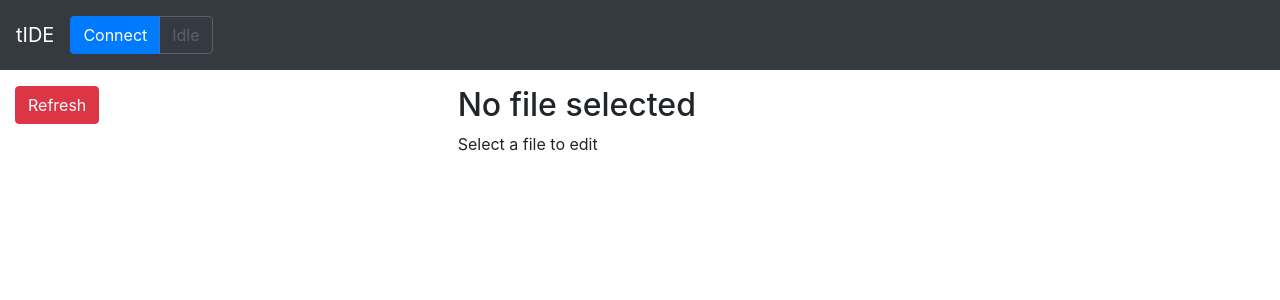
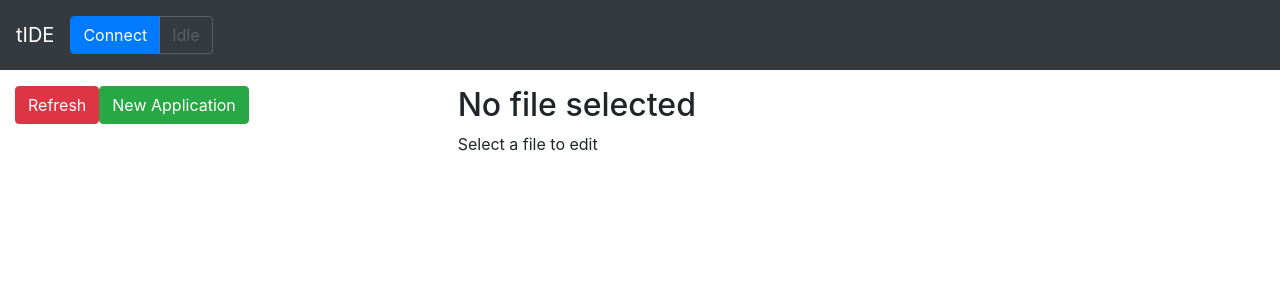
Before and after one commit to MatthewWilkes/tide, a React (Create React App) app: page / in a window 1280 px wide. Shown: the top 300 px of the page. Built offline with nearby package versions, Linux system fonts and the light colour scheme.

Commit message:
Creating new applications

```diff
--- a/src/App.js
+++ b/src/App.js
@@ -18,7 +18,7 @@ import Spinner from 'react-bootstrap/Spinner';
 import ProgressBar from 'react-bootstrap/ProgressBar';
 
 import { FontAwesomeIcon } from '@fortawesome/react-fontawesome';
-import { faExclamationCircle, faFile } from '@fortawesome/free-solid-svg-icons';
+import { faExclamationCircle, faFile, faFolder } from '@fortawesome/free-solid-svg-icons';
 import { faPython } from '@fortawesome/free-brands-svg-icons';
 import { saveAs } from 'file-saver';
 
@@ -88,16 +88,22 @@ class FileEditor extends React.Component {
     });
   }
 
-  editorForFile (filename) {
-    if (filename.indexOf(".py") != -1) {
+  editorForFile (path) {
+    let path_parts = path.split("/");
+    let filename = path_parts[path_parts.length - 1];
+    if (filename.endsWith(".py")) {
       return "python";
+    } else if (filename.endsWith(".json")) {
+      return "json";
+    } else if (filename == "version") {
+      return "text";
     } else {
       return null;
     }
   }
 
   load(path) {
-    var editor_type = this.editorForFile(this.state.filename);
+    var editor_type = this.editorForFile(path);
     var cm = this.props.connection_manager.current;
 
     cm.startAction();
@@ -111,6 +117,7 @@ class FileEditor extends React.Component {
       this.setState({fileOperationInProgress: true});
       cm.startAction();
 
+      console.log("Reading " + path + " for editor type " + editor_type);
       var cmd = {"cmd": "read", path: path};
       usbConnection.send(cmd).then((response) => { let data = {}; data[path] = response.result; this.setState(data);
         cm.completeAction();
@@ -172,9 +179,9 @@ class FileEditor extends React.Component {
           wrapEnabled={true}
           value={ this.state[this.state.filename] }
           onChange={this.storeChanges}
-          enableBasicAutocompletion={true}
-          enableLiveAutocompletion={true}
-          enableSnippets={true}
+          enableBasicAutocompletion={editor_type == "python"}
+          enableLiveAutocompletion={editor_type == "python"}
+          enableSnippets={editor_type == "python"}
         />
         <ButtonToolbar aria-label="Toolbar with button groups">
           <ButtonGroup className="mr-2" aria-label="File operations">
@@ -274,6 +281,7 @@ class FileBrowser extends React.Component {
     this.state = {"tree": [], "dirty": []};
     this.getTree = this.getTree.bind(this);
     this.drawItems = this.drawItems.bind(this);
+    this.refresh = this.refresh.bind(this);
   }
 
 
@@ -342,22 +350,41 @@ class FileBrowser extends React.Component {
         let run = (evt) => {
           usbConnection.send({"cmd": "exec_app", app: item.filename});
         };
-        results.push(<li><strong>{ item.filename } <Button size="sm" onClick={run}>Run</Button> </strong><ul>{ children }</ul></li>);
+        results.push(<li><strong><FontAwesomeIcon icon={faFolder} /> { item.filename } <Button size="sm" onClick={run}>Run</Button> </strong>{ children }</li>);
       }
     };
     return <ul>{results}</ul>
+  };
+
+  refresh = function (evt) {
+    this.getTree("/apps").then(files => {
+      this.setState({tree: files});
+    });
   };
 
   render() {
     console.log(this.state);
     return <div className="filebrowser">
       { this.drawItems(this.state.tree) }
-      <Button variant="danger" onClick={evt => {
-        this.getTree("/apps").then(files => {
-          this.setState({tree: files});
-        });
-      }}>Refresh</Button>
-      {this.state.dirty}
+      <Button variant="danger" onClick={this.refresh}>Refresh</Button>
+      <Button variant="success" onClick={async (evt) => {
+        var app_name = prompt("Name of app");
+        var exists = true;
+        try {
+          await usbConnection.send({"cmd": "stat", path: "/apps/"+app_name});
+        } catch (e) {
+          exists = false;
+        }
+
+        if (exists) {
+          alert("Application name already in use");
+        } else {
+          await usbConnection.send({"cmd": "mkdir", path: "/apps/"+app_name});
+          await usbConnection.send({"cmd": "write", path: "/apps/"+app_name+"/__init__.py", data: ""});
+          this.refresh(evt);
+        }
+      }}>New Application</Button>
+
     </div>;
   }
 }
--- a/src/App.scss
+++ b/src/App.scss
@@ -23,9 +23,14 @@ li.changes {
   }
 }
 
-.fileBrowser ul {
-  padding: 0;
-  list-style-position: inside;
+.filebrowser ul {
+  padding-left: 10px;
+  ul {
+    border-left: 2px solid grey;
+  }
+  li {
+    list-style: none;
+  }
 }
 
 .App-header {
```
